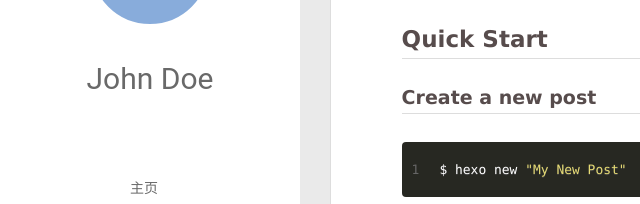
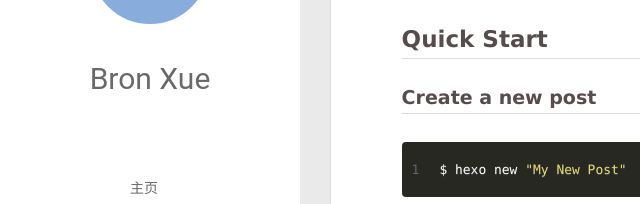
Before and after one commit to Janhur/Janhur.github.io, a plain HTML site: page index.html in a window 1280 px wide. Shown: the part 211-415 px from the top of the page, 0-640 px from the left. Drawn offline with Linux system fonts and the light colour scheme; no server answers.

Commit message:
Site updated: 2018-11-16 00:20:56

```diff
--- a/index.html
+++ b/index.html
@@ -46,7 +46,7 @@
 			<img src="" class="js-avatar">
 		</a>
 		<hgroup>
-		  <h1 class="header-author"><a href="/">John Doe</a></h1>
+		  <h1 class="header-author"><a href="/">Bron Xue</a></h1>
 		</hgroup>
 
 
```
